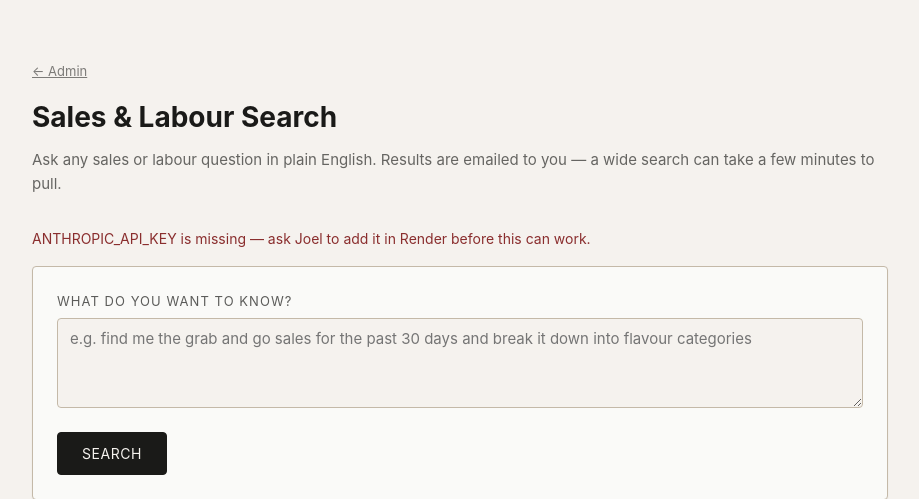
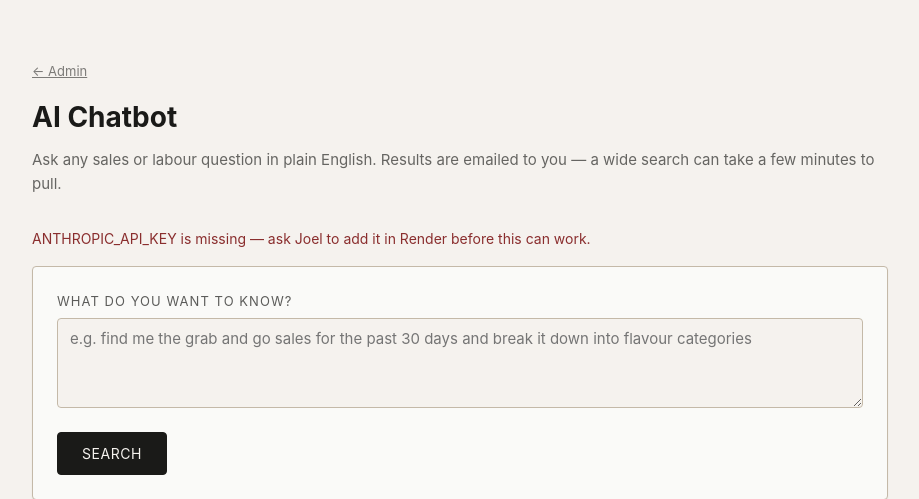
Before and after one commit to joeldinatale0/qtrkitchen, a Node project: template views/kitchen-sales-search.ejs in a window 1280 px wide. Shown: the part 55-554 px from the top of the page, without its empty margins (180-1099 px from the left). Run offline with Node 20 templates, Linux system fonts and the light colour scheme; the template is opened without the code that fills it, so the values that code supplies are empty; some libraries are stand-ins or nearby versions.

Commit message:
Rename Sales & Labour Search to AI Chatbot
Co-Authored-By: Claude Sonnet 5 <noreply@anthropic.com>

```diff
--- a/views/kitchen-hub.ejs
+++ b/views/kitchen-hub.ejs
@@ -27,7 +27,7 @@
       <a class="btn btn-small" href="/kitchen/catering">Open</a>
     </div>
     <div class="item-row">
-      <span class="item-name">Sales &amp; Labour Search</span>
+      <span class="item-name">AI Chatbot</span>
       <a class="btn btn-small" href="/kitchen/sales-search">Open</a>
     </div>
     <div class="item-row">
@@ -51,7 +51,7 @@
       <a class="btn btn-small" href="/kitchen/pars">Open</a>
     </div>
     <div class="item-row">
-      <span class="item-name">Backfill report-trend history (for Sales &amp; Labour Search)</span>
+      <span class="item-name">Backfill report-trend history (for AI Chatbot)</span>
       <form method="POST" action="/kitchen/admin/backfill-snapshots" class="inline-form">
         <input type="hidden" name="days" value="90" />
         <button class="btn btn-small" type="submit">Backfill last 90 days</button>
--- a/views/kitchen-sales-search-advanced.ejs
+++ b/views/kitchen-sales-search-advanced.ejs
@@ -2,7 +2,7 @@
 <%- include('partials/topbar') %>
 
 <div class="container">
-  <p class="muted"><a href="/kitchen/sales-search">&larr; Sales Search</a></p>
+  <p class="muted"><a href="/kitchen/sales-search">&larr; AI Chatbot</a></p>
   <h1>Advanced Sales Search</h1>
   <p class="subtitle">
     Exact term matching: pick shops, item name(s), and a date range yourself. Results are emailed to you —
--- a/views/kitchen-sales-search.ejs
+++ b/views/kitchen-sales-search.ejs
@@ -1,9 +1,9 @@
-<%- include('partials/head', { title: "Sales & Labour Search — QTR Kitchen Ordering" }) %>
+<%- include('partials/head', { title: "AI Chatbot — QTR Kitchen Ordering" }) %>
 <%- include('partials/topbar') %>
 
 <div class="container">
   <p class="muted"><a href="/kitchen">&larr; Admin</a></p>
-  <h1>Sales & Labour Search</h1>
+  <h1>AI Chatbot</h1>
   <p class="subtitle">
     Ask any sales or labour question in plain English. Results are emailed to you — a wide search can take a few minutes to pull.
   </p>
```
